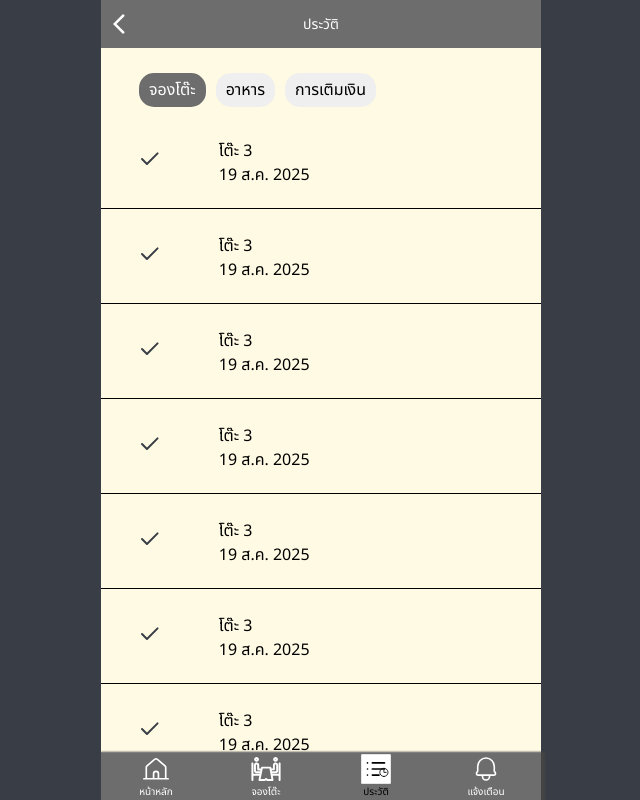
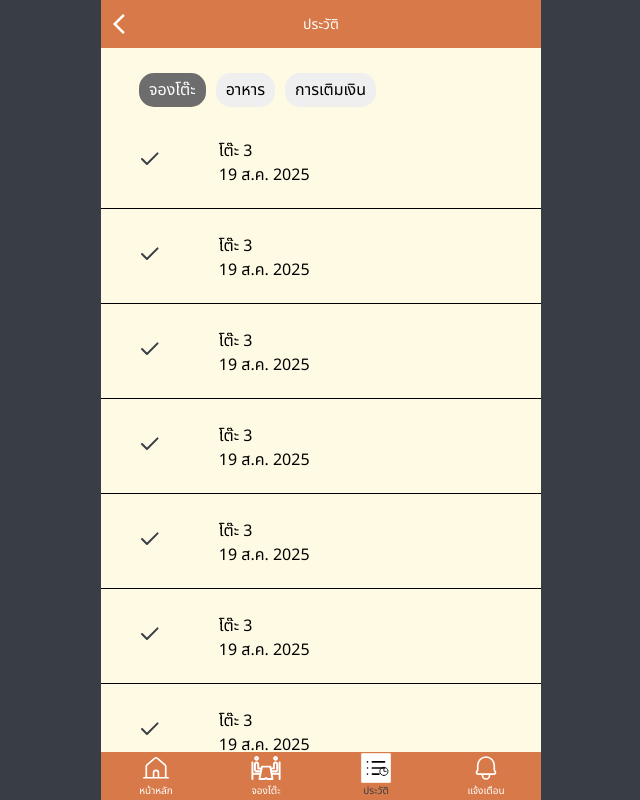
Before and after one commit to nsza521/softdevKMITL, a Next.js app in the folder frontend/: page /history in a window 1280 px wide. Shown: the whole page, without its empty margins (319-959 px from the left). Built offline with nearby package versions, Linux system fonts and the light colour scheme.

Commit message:
edit footer nav style

```diff
--- a/frontend/app/reserveFillUsr/page.tsx
+++ b/frontend/app/reserveFillUsr/page.tsx
@@ -1,6 +1,11 @@
 "use client";
 import styles from "./reserveFillUsr.module.css";
+import { useSearchParams } from "next/navigation";
 import { useRouter } from "next/navigation";
+import { useEffect, useState } from "react";
+
+type UUID = string;
+
 
 export default function ReserveFillUsrPage() {
 
--- a/frontend/styles/Footer.module.css
+++ b/frontend/styles/Footer.module.css
@@ -2,14 +2,14 @@
   width: 100%;
   max-width: 440px;
   height: 6%;
-  background-color:#6D6D6D;
-  border-top: 1px gray solid;
+  background-color: var(--color2);
+  /* border-top: 1px gray solid; */
   text-align: center;
   position: fixed;
   bottom: 0;
   display: flex;
   flex-direction: column;
-  box-shadow: 2px 2px 2px 2px rgb(68, 68, 68);
+  /* box-shadow: 2px 2px 2px 2px rgb(68, 68, 68);  */
   z-index: 1000;
 }
 :global(button) {
@@ -17,7 +17,7 @@
 }
 /* ถ้าอยากให้ footer อยู่ด้านล่าง viewport ตลอด */
 .footer-fixed {
-  background-color:#6D6D6D;
+  background-color:var(--color2);
 }
 
 .footercontent {
@@ -36,7 +36,7 @@
   flex-direction: column;
   justify-content: center;
   align-items: center;
-  background-color:#6D6D6D;
+  background-color:var(--color2);
   color:white;
   font-size: 10px;
 }
@@ -50,5 +50,5 @@
   'opsz' 24
 }
 .active{
-  color: black;
+  color: var(--color1);
 }
--- a/frontend/styles/Nav.module.css
+++ b/frontend/styles/Nav.module.css
@@ -1,5 +1,5 @@
 .nav{
-    background-color: #6D6D6D;
+    background-color: var(--color2);
     width: 100%;
     max-width: 440px;
     height: 48px;
```
